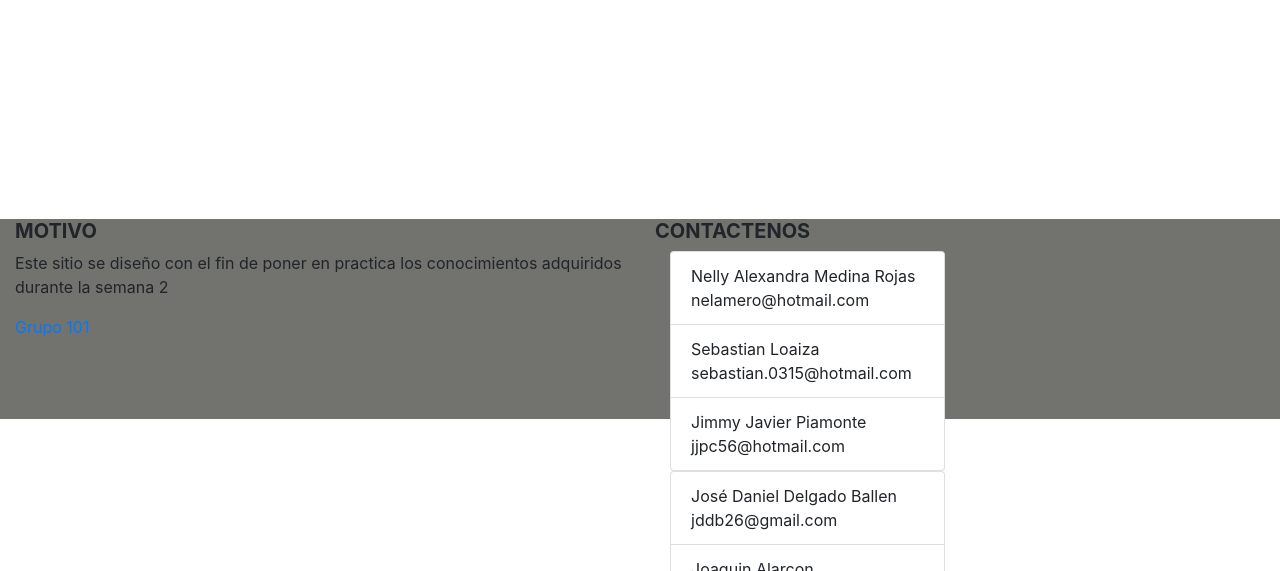
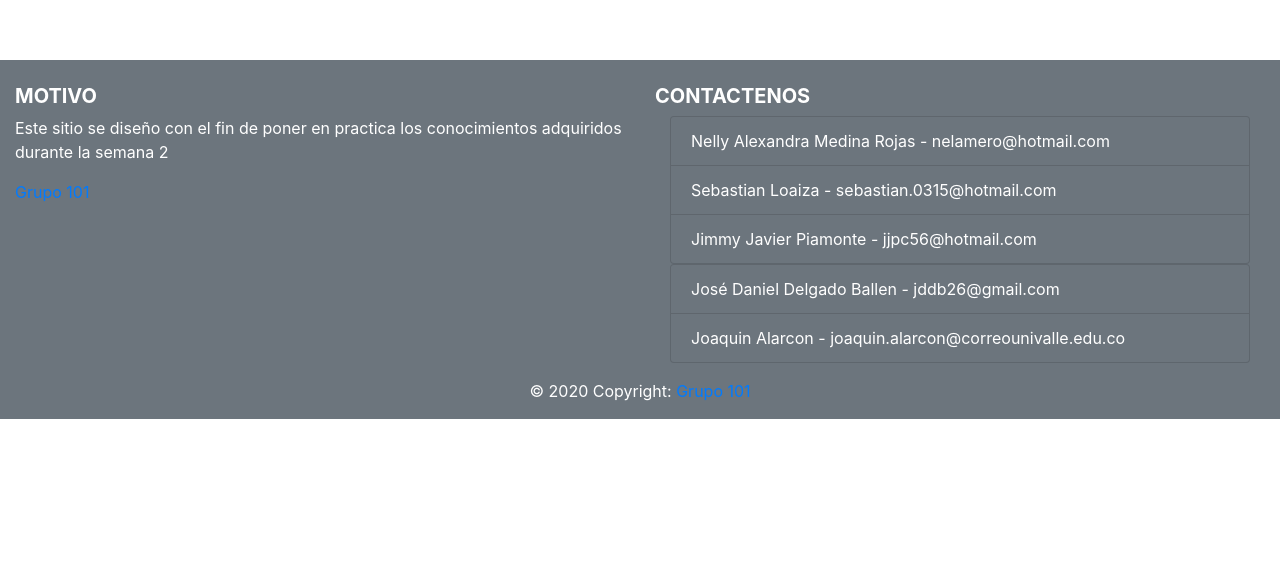
Before and after one commit to Grupo101/semana-2-101, a Vue app: page / in a window 1280 px wide. Shown: the part 381-952 px from the top of the page. After the commit the page ends 800 px from the top, so only its background shows below. Built offline with nearby package versions, Linux system fonts and the light colour scheme.

Commit message:
Creación del componente pagefooter

```diff
--- a/public/index.html
+++ b/public/index.html
@@ -1,63 +1,13 @@
 <!doctype html>
 <html>
-
   <head>
       <title>PROYECTO SPRINT 2</title>
       <meta charset="utf-8">
       <meta name="viewport" content="width=device-width, initial-scale=1, shrink-to-fit=no">
-    <link rel="stylesheet" href="styles.css">
       <link rel="stylesheet" href="https://cdn.jsdelivr.net/npm/bootstrap@4.5.3/dist/css/bootstrap.min.css" integrity="sha384-TX8t27EcRE3e/ihU7zmQxVncDAy5uIKz4rEkgIXeMed4M0jlfIDPvg6uqKI2xXr2" crossorigin="anonymous">
   </head>
   <body>
       <div id="app">
       </div>
   </body>
-<footer class="panel-footer">
-    <div class="container-fluid text-center text-md-left">
-      <div class="row">
-       <div class="col-md-6 mt-md-0 mt-3">
-          <h5 class="text-uppercase font-weight-bold">Motivo</h5>
-          <p>Este sitio se diseño con el fin de poner en practica los conocimientos adquiridos durante la semana 2</p>
-          <a href="https://github.com/Grupo101/semana-2-101" target="_blank">Grupo 101</a>
-        </div>
-        <hr class="clearfix w-100 d-md-none pb-3">
-        <div class="col-md-6 mb-md-0 mb-3">
-          <h5 class="text-uppercase font-weight-bold">Contactenos</h5>
-          <div class="col-md-6">
-            <ul class="list-group">
-                <li class="list-group-item">
-                  <span>Nelly Alexandra Medina Rojas</span>
-                  <span>nelamero@hotmail.com</span>
-                </li>
-                <li class="list-group-item">
-                  <span>Sebastian Loaiza</span>
-                  <span>sebastian.0315@hotmail.com</span>
-                </li>
-                <li class="list-group-item">
-                  <span>Jimmy Javier Piamonte</span>
-                  <span>jjpc56@hotmail.com</span>
-                </li>
-            </ul>
-          </div>
-          <div class="col-md-6">
-            <ul class="list-group">
-                <li class="list-group-item">
-                    <span>José Daniel Delgado Ballen</spanp>
-                    <span>jddb26@gmail.com</span>
-                </li>
-                <li class="list-group-item">
-                    <span>Joaquin Alarcon</span>
-                    <span>joaquin.alarcon@correounivalle.edu.co</span>
-                </li>
-              </ul>
-          </div>
-
-
-        </div>
-      </div>
-    </div>
-    <div class="footer-copyright text-center py-3">© 2020 Copyright:
-      <a href="#"> Grupo 101</a>
-    </div>
-  </footer>
 </html>
--- a/public/styles.css
+++ /dev/null
@@ -1,6 +0,0 @@
-footer {
-    position: absolute;
-    bottom: 0;
-    height: 200px;
-    background: rgb(114, 114, 111);
-  }
--- a/src/App.vue
+++ b/src/App.vue
@@ -1,11 +1,15 @@
 <template>
   <div id="app">
+    <page-footer></page-footer>
   </div>
 </template>
 
 <script>
-
+import PageFooter from './components/PageFooter.vue'
 export default {
   name: 'App',
+  components:{
+    PageFooter
+  }
 }
 </script>
--- /dev/null
+++ b/src/components/PageFooter.vue
@@ -0,0 +1,51 @@
+<template>
+    <footer class="page-footer bg-secondary text-white pt-4 fixed-bottom">
+    <div class="container-fluid text-center text-md-left">
+      <div class="row">
+       <div class="col-md-6 mt-md-0 mt-3">
+          <h5 class="text-uppercase font-weight-bold">Motivo</h5>
+          <p>Este sitio se diseño con el fin de poner en practica los conocimientos adquiridos durante la semana 2</p>
+          <a href="https://github.com/Grupo101/semana-2-101" target="_blank">Grupo 101</a>
+        </div>
+        <hr class="clearfix w-100 d-md-none pb-3">
+        <div class="col-md-6 mb-md-0 mb-3">
+          <h5 class="text-uppercase font-weight-bold">Contactenos</h5>
+          <div class="col">
+            <ul class="list-group bg-secondary text-white">
+                <li class="list-group-item bg-secondary text-white">
+                  <span>Nelly Alexandra Medina Rojas - nelamero@hotmail.com</span>
+                </li>
+                <li class="list-group-item bg-secondary text-white">
+                  <span>Sebastian Loaiza - sebastian.0315@hotmail.com</span>
+                </li>
+                <li class="list-group-item bg-secondary text-white">
+                  <span>Jimmy Javier Piamonte - jjpc56@hotmail.com</span>
+                </li>
+            </ul>
+          </div>
+          <div class="col">
+            <ul class="list-group">
+                <li class="list-group-item bg-secondary text-white">
+                    <span>José Daniel Delgado Ballen - jddb26@gmail.com</span>
+                </li>
+                <li class="list-group-item bg-secondary text-white">
+                    <span>Joaquin Alarcon - joaquin.alarcon@correounivalle.edu.co</span>
+                </li>
+              </ul>
+          </div>
+        </div>
+      </div>
+    </div>
+    <div class="footer-copyright text-center py-3">© 2020 Copyright:
+      <a href="#"> Grupo 101</a>
+    </div>
+  </footer>
+</template>
+<script>
+export default {
+    name:"PageFooter",
+}
+</script>
+<style scoped>
+
+</style>
```
Also changed, not shown: 1 other file (tests, documents, lock files or other folders). Lines whose indentation alone changed are shown as unchanged.
